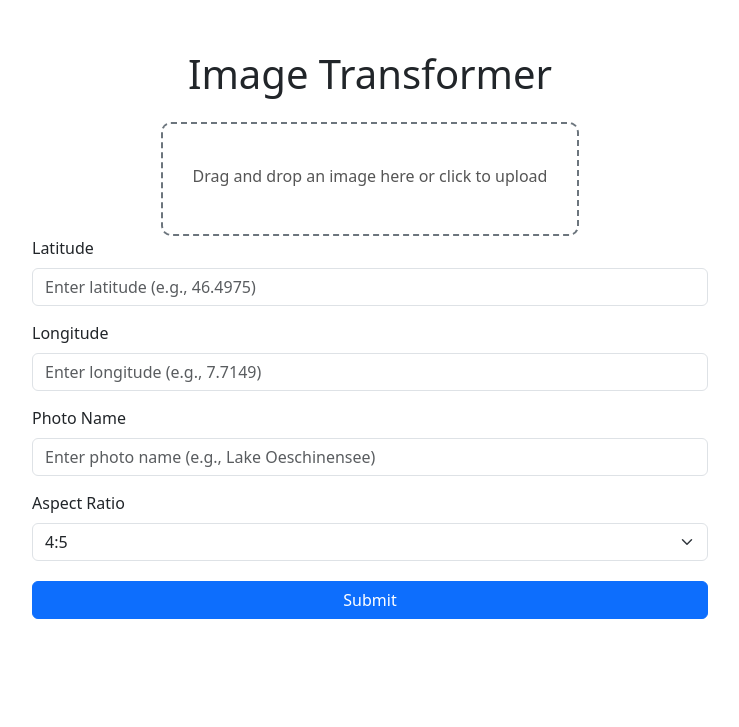
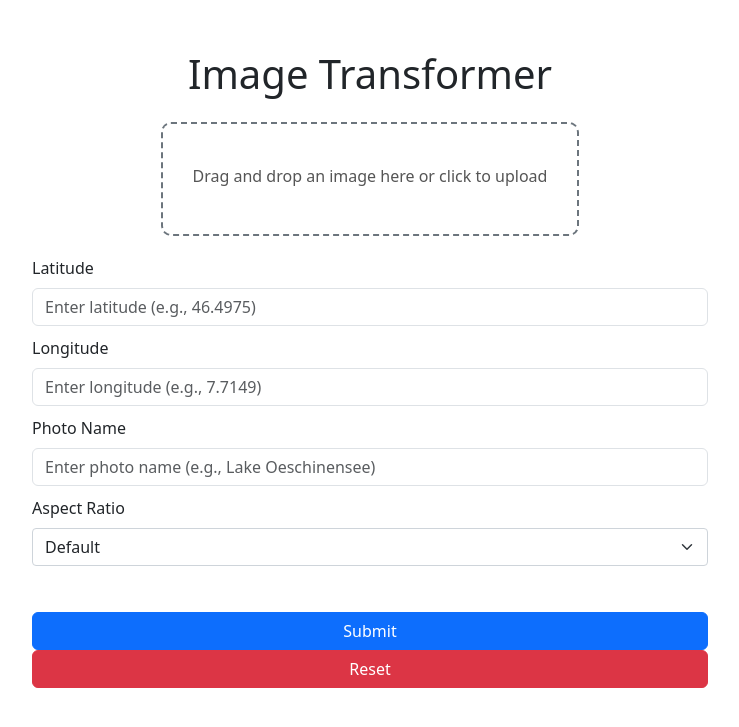
Before and after one commit to rkhanna99/image-transformer, a Flask app: page / in a window 1280 px wide. Shown: the top 727 px of the page, without its empty margins (270-1009 px from the left). Run offline with Flask 3, Linux system fonts and the light colour scheme.

Commit message:
Adding latest changes

```diff
--- a/processing_scripts/helpers.py
+++ b/processing_scripts/helpers.py
@@ -549,9 +549,9 @@ def best_aspect_ratios_for_padding(image_width, image_height):
 
     # Set aspect ratios based on orientation
     if is_portrait:
-        aspect_ratios = [(4, 5), (2, 3), (3, 4), (9, 16), (10, 8), (11, 14)]  # Portrait-friendly ratios
+        aspect_ratios = [(4, 5), (2, 3), (3, 4), (9, 16), (8, 10), (11, 14)]  # Portrait-friendly ratios
     else:
-        aspect_ratios = [(5, 4), (3, 2), (4, 3), (16, 9), (8, 10), (14, 11)]  # Landscape-friendly ratios
+        aspect_ratios = [(5, 4), (3, 2), (4, 3), (16, 9), (10, 8), (14, 11)]  # Landscape-friendly ratios
 
     padding_options = []
 
--- /dev/null
+++ b/static/css/styles.css
@@ -0,0 +1,95 @@
+.container {
+    max-width: 700px;
+    margin: 50px auto;
+}
+#container {
+    display: flex;
+    flex-direction: column;
+    align-items: center;
+    margin: 20px; /* Add some spacing above the button */
+}
+.dropzone {
+    border: 2px dashed #6c757d;
+    border-radius: 10px;
+    padding: 30px;
+    text-align: center;
+    color: #6c757d;
+    font-size: 18px;
+    cursor: pointer;
+    transition: background-color 0.3s;
+    position: relative; /* Needed for alignment */
+    display: flex;
+    flex-direction: column;
+    align-items: center; /* Centers the content horizontally */
+    justify-content: center; /* Centers the content vertically */
+}
+.dropzone:hover {
+    background-color: #f8f9fa;
+}
+#dropzoneText {
+    font-size: 1rem;
+    color: #555;
+    margin-top: 10px;
+    display: block;
+    text-align: center;
+}
+
+#previewImage {
+    max-width: 100%;
+    height: auto;
+    margin-top: 10px;
+    display: block;
+}
+
+/* Set a consistent height and box-sizing for both select and input */
+.aspect-ratio-container .form-select,
+.aspect-ratio-container .form-control {
+    height: 38px; /* Consistent height for both elements */
+    box-sizing: border-box; /* Ensure padding and borders don’t affect size */
+    padding: 6px 12px; /* Align padding for both */
+    font-size: 16px; /* Ensure font size is the same */
+    border: 1px solid #ced4da; /* Match border styles */
+    border-radius: 4px; /* Consistent border radius */
+}
+
+/* Add gap between elements for better spacing */
+.aspect-ratio-container {
+    gap: 10px; /* Space between dropdown and input */
+    align-items: center; /* Vertically align children within the container */
+}
+
+/* Ensure alignment inside the dropdown */
+.form-select {
+    appearance: none; /* Removes default browser styles */
+    background-clip: padding-box; /* Prevents overlap issues */
+}
+
+/* Optional: Add consistent width if necessary */
+.form-select,
+.form-control {
+    margin-bottom: 10px;
+    flex: 1; /* Ensures both elements take up equal space */
+}
+
+.btn-primary {
+    margin-top: 20px;
+}
+
+#resetButton {
+    margin-top: 15px;
+    padding: 8px 16px;
+    background-color: #ff4d4d;
+    color: white;
+    border: none;
+    border-radius: 4px;
+    cursor: pointer;
+    transition: background-color 0.3s ease;
+
+    /* Align the button to the center */
+    position: relative;
+    align-self: center; /* Centers within the dropzone */
+}
+
+#resetButton:hover {
+    background-color: #ff3333;
+}
--- /dev/null
+++ b/static/js/script.js
@@ -0,0 +1,170 @@
+const dropzone = document.getElementById('dropzone');
+const dropzoneText = document.getElementById('dropzoneText');
+const imageInput = document.getElementById('imageInput');
+const previewImage = document.getElementById('previewImage');
+const resetButton = document.getElementById("resetButton");
+const aspectRatioDropdown = document.getElementById('aspectRatio');
+const customAspectRatioInput = document.getElementById('customAspectRatio');
+
+// Drag-and-drop behavior
+dropzone.addEventListener('click', () => {
+    console.log('Dropzone clicked. Opening file picker.');
+    imageInput.click();
+});
+
+dropzone.addEventListener('dragover', (e) => {
+    e.preventDefault();
+    console.log('Drag over detected.');
+    dropzone.style.backgroundColor = '#e9ecef';
+});
+
+dropzone.addEventListener('dragleave', () => {
+    console.log('Drag leave detected.');
+    dropzone.style.backgroundColor = '';
+});
+
+dropzone.addEventListener('drop', (e) => {
+    e.le.log('File dropped.');
+    dropzone.style.backgroundColor = '';
+    const files = e.dataTransfer.files;
+    if (files.length > 0) {
+        preventDefault();
+    consoconsole.log(`File dropped: ${files[0].name}`);
+        displayImagePreview(files[0]);
+    }
+});
+
+imageInput.addEventListener('change', () => {
+    console.log('File selected.');
+    if (imageInput.files.length > 0) {
+        console.log(`File selected: ${imageInput.files[0].name}`);
+        displayImagePreview(imageInput.files[0]);
+    }
+});
+
+imageInput.addEventListener('change', () => {
+    if (imageInput.files.length > 0) {
+        const file = imageInput.files[0];
+        const reader = new FileReader();
+
+        reader.onload = (e) => {
+            const img = new Image();
+            img.src = e.target.result;
+
+            img.onload = () => {
+                const width = img.width;
+                const height = img.height;
+
+                console.log(`Image dimensions: ${width}x${height}`);
+
+                // Determine orientation
+                if (width > height) {
+                    updateAspectRatioOptions('landscape');
+                } else if (width < height) {
+                    updateAspectRatioOptions('portrait');
+                } else {
+                    updateAspectRatioOptions('square');
+                }
+            };
+        };
+
+        reader.readAsDataURL(file);
+    }
+});
+
+function updateAspectRatioOptions(orientation) {
+    const options = {
+        portrait: [
+            { value: 'Default', label: 'Default' },
+            { value: '4:5', label: '4:5' },
+            { value: '2:3', label: '2:3' },
+            { value: '3:4', label: '3:4' },
+            { value: '9:16', label: '9:16' },
+            { value: '8:10', label: '8:10' },
+            { value: '11:14', label: '11:14' },
+            { value: 'Custom', label: 'Custom...' }
+        ],
+        landscape: [
+            { value: 'Default', label: 'Default' },
+            { value: '5:4', label: '5:4' },
+            { value: '3:2', label: '3:2' },
+            { value: '4:3', label: '4:3' },
+            { value: '16:9', label: '16:9' },
+            { value: '10:8', label: '10:8' },
+            { value: '14:11', label: '14:11' },
+            { value: 'Custom', label: 'Custom...' }
+        ],
+        square: [
+            { value: 'Default', label: 'Default' },
+            { value: '1:1', label: '1:1' },
+            { value: 'Custom', label: 'Custom...' }
+        ]
+    };
+
+    // Clear current options
+    aspectRatioDropdown.innerHTML = '';
+
+    // Add new options based on orientation
+    options[orientation].forEach(option => {
+        const opt = document.createElement('option');
+        opt.value = option.value;
+        opt.textContent = option.label;
+        aspectRatioDropdown.appendChild(opt);
+    });
+
+    console.log(`Aspect ratio options updated for ${orientation} orientation.`);
+}
+
+resetButton.addEventListener("click", () => {
+    resetDropzone();
+});
+
+aspectRatioDropdown.addEventListener('change', () => {
+    if (aspectRatioDropdown.value === 'Custom') {
+        // Show custom aspect ratio input
+        customAspectRatioInput.classList.remove('d-none');
+        customAspectRatioInput.focus();
+    } else {
+        // Hide custom aspect ratio input and clear its value
+        customAspectRatioInput.classList.add('d-none');
+        customAspectRatioInput.value = '';
+    }
+});
+
+function displayImagePreview(file) {
+    console.log(`Attempting to preview file: ${file.name}`);
+    const reader = new FileReader();
+    reader.onload = (e) => {
+        console.log('FileReader loaded file successfully.');
+        previewImage.src = e.target.result;
+        previewImage.classList.remove('d-none');
+        dropzoneText.textContent = file.name;
+        console.log("Successfully uploaded the file")
+
+        // Show the reset button
+        resetButton.style.display = "block";
+    };
+    reader.onerror = (e) => {
+        console.error('Error reading file:', e);
+    };
+    reader.readAsDataURL(file);
+}
+
+function resetDropzone() {
+    // Reset the text, image preview, and hide the reset button
+    dropzoneText.textContent = "Drag and drop an image here or click to upload";
+    previewImage.style.display = "none";
+    previewImage.src = "";
+    resetButton.style.display = "none";
+
+    // Clear the file input value
+    fileInput.value = "";
+}
+
+// You can capture the aspect ratio selection here if needed
+function getAspectRatio() {
+    if (aspectRatioDropdown.value === 'Custom') {
+        return customAspectRatioInput.value || null; // Return custom input or null if empty
+    }
+    return aspectRatioDropdown.value; // Return selected dropdown value
+}
--- a/templates/upload.html
+++ b/templates/upload.html
@@ -6,74 +6,9 @@
     <title>Image Upload</title>
     <!-- Add Bootstrap CSS -->
     <link href="https://cdn.jsdelivr.net/npm/bootstrap@5.3.0/dist/css/bootstrap.min.css" rel="stylesheet">
-    <style>
-        .container {
-            max-width: 700px;
-            margin: 50px auto;
-        }
-        #container {
-            display: flex;
-            flex-direction: column;
-            align-items: center;
-            margin-top: 20px; /* Add some spacing above the button */
-        }
-        .dropzone {
-            border: 2px dashed #6c757d;
-            border-radius: 10px;
-            padding: 30px;
-            text-align: center;
-            color: #6c757d;
-            font-size: 18px;
-            cursor: pointer;
-            transition: background-color 0.3s;
-            position: relative; /* Needed for alignment */
-            display: flex;
-            flex-direction: column;
-            align-items: center; /* Centers the content horizontally */
-            justify-content: center; /* Centers the content vertically */
-        }
-        .dropzone:hover {
-            background-color: #f8f9fa;
-        }
-        #dropzoneText {
-            font-size: 1rem;
-            color: #555;
-            margin-top: 10px;
-            display: block;
-            text-align: center;
-        }
+    <!-- Link the local style sheet up -->
+    <link rel="stylesheet" href="../static/css/styles.css">
 
-        #previewImage {
-            max-width: 100%;
-            height: auto;
-            margin-top: 10px;
-            display: block;
-        }
-        .form-control {
-            margin-bottom: 15px;
-        }
-        .btn-primary {
-            margin-top: 20px;
-        }
-        #resetButton {
-            margin-top: 15px;
-            padding: 8px 16px;
-            background-color: #ff4d4d;
-            color: white;
-            border: none;
-            border-radius: 4px;
-            cursor: pointer;
-            transition: background-color 0.3s ease;
-
-            /* Align the button to the center */
-            position: relative;
-            align-self: center; /* Centers within the dropzone */
-        }
-
-        #resetButton:hover {
-            background-color: #ff3333;
-        }
-    </style>
 </head>
 <body>
     <div class="container">
@@ -103,18 +38,31 @@
             <label for="photoName" class="form-label">Photo Name</label>
             <input type="text" id="photoName" name="photoName" class="form-control" placeholder="Enter photo name (e.g., Lake Oeschinensee)">
 
-            <!-- Aspect Ratio Dropdown -->
+            <div class="mb-3">
                 <label for="aspectRatio" class="form-label">Aspect Ratio</label>
+                <div class="aspect-ratio-container d-flex align-items-center gap-2">
                     <select id="aspectRatio" name="aspectRatio" class="form-select">
+                        <option value="Default">Default</option>
                         <option value="4:5">4:5</option>
                         <option value="3:2">3:2</option>
                         <option value="16:9">16:9</option>
                         <option value="1:1">1:1</option>
-                <option value="Custom">Custom</option>
+                        <option value="Custom">Custom...</option>
                     </select>
+                    <input
+                        id="customAspectRatio"
+                        type="text"
+                        class="form-control d-none"
+                        placeholder="Enter custom aspect ratio (e.g., 21:9)"
+                    />
+                </div>
+            </div>
 
             <!-- Submit Button -->
             <button type="submit" class="btn btn-primary w-100">Submit</button>
+
+            <!-- Reset All Button -->
+            <button type="reset" class="btn btn-danger w-100">Reset</button>
         </form>
     </div>
 
@@ -122,83 +70,7 @@
     <script src="https://cdn.jsdelivr.net/npm/bootstrap@5.3.0/dist/js/bootstrap.bundle.min.js"></script>
 
     <!-- JavaScript for Dropzone Interaction -->
-    <script>
-        const dropzone = document.getElementById('dropzone');
-        const dropzoneText = document.getElementById('dropzoneText');
-        const imageInput = document.getElementById('imageInput');
-        const previewImage = document.getElementById('previewImage');
-        const resetButton = document.getElementById("resetButton");
-
-        // Drag-and-drop behavior
-        dropzone.addEventListener('click', () => {
-            console.log('Dropzone clicked. Opening file picker.');
-            imageInput.click();
-        });
-
-        dropzone.addEventListener('dragover', (e) => {
-            e.preventDefault();
-            console.log('Drag over detected.');
-            dropzone.style.backgroundColor = '#e9ecef';
-        });
-
-        dropzone.addEventListener('dragleave', () => {
-            console.log('Drag leave detected.');
-            dropzone.style.backgroundColor = '';
-        });
-
-        dropzone.addEventListener('drop', (e) => {
-            e.preventDefault();
-            console.log('File dropped.');
-            dropzone.style.backgroundColor = '';
-            const files = e.dataTransfer.files;
-            if (files.length > 0) {
-                console.log(`File dropped: ${files[0].name}`);
-                displayImagePreview(files[0]);
-            }
-        });
-
-        imageInput.addEventListener('change', () => {
-            console.log('File selected.');
-            if (imageInput.files.length > 0) {
-                console.log(`File selected: ${imageInput.files[0].name}`);
-                displayImagePreview(imageInput.files[0]);
-            }
-        });
-
-        resetButton.addEventListener("click", () => {
-            resetDropzone();
-        });
-
-
-        function displayImagePreview(file) {
-            console.log(`Attempting to preview file: ${file.name}`);
-            const reader = new FileReader();
-            reader.onload = (e) => {
-                console.log('FileReader loaded file successfully.');
-                previewImage.src = e.target.result;
-                previewImage.classList.remove('d-none');
-                dropzoneText.textContent = file.name;
-                console.log("Successfully uploaded the file")
-
-                // Show the reset button
-                resetButton.style.display = "block";
-            };
-            reader.onerror = (e) => {
-                console.error('Error reading file:', e);
-            };
-            reader.readAsDataURL(file);
-        }
-
-        function resetDropzone() {
-            // Reset the text, image preview, and hide the reset button
-            dropzoneText.textContent = "Drag and drop an image here or click to upload";
-            previewImage.style.display = "none";
-            previewImage.src = "";
-            resetButton.style.display = "none";
-
-            // Clear the file input value
-            fileInput.value = "";
-        }
+    <script src="../static/js/script.js">
     </script>
 
 
```
Lines whose indentation alone changed are shown as unchanged.
